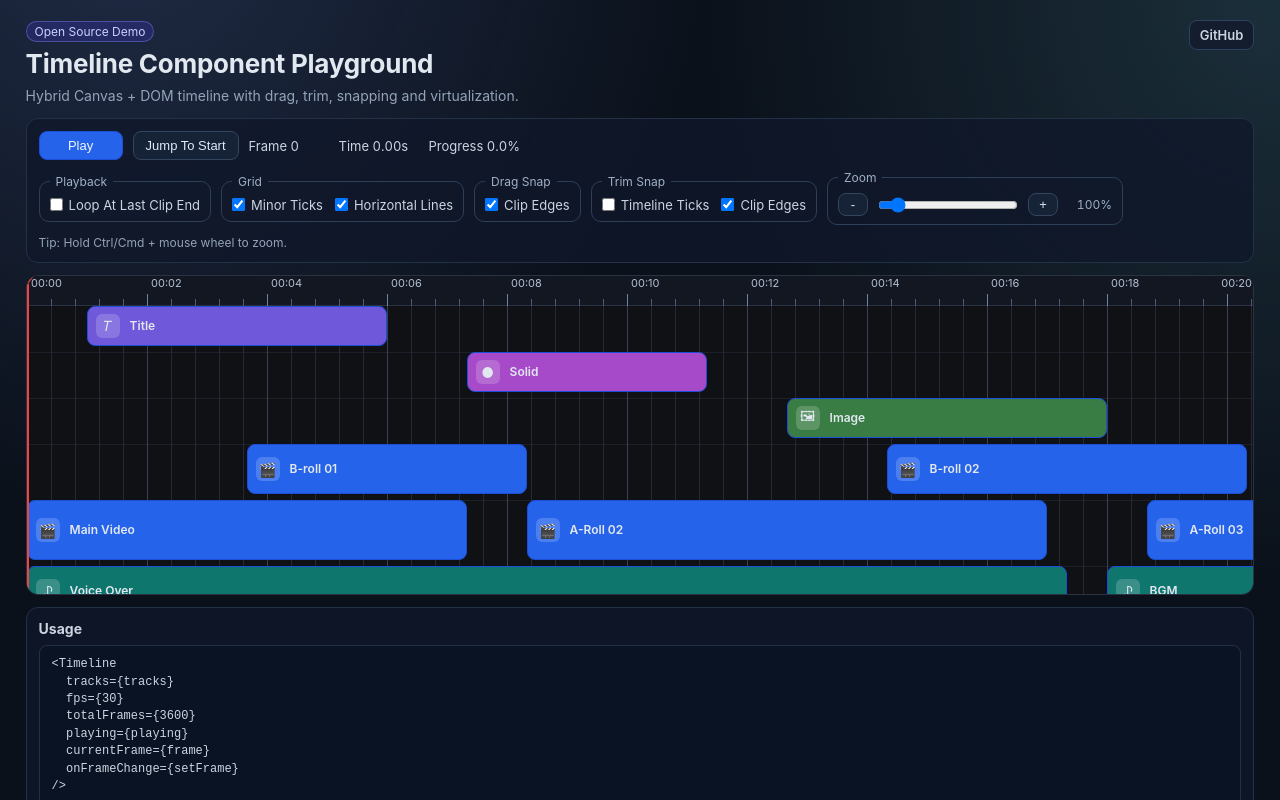
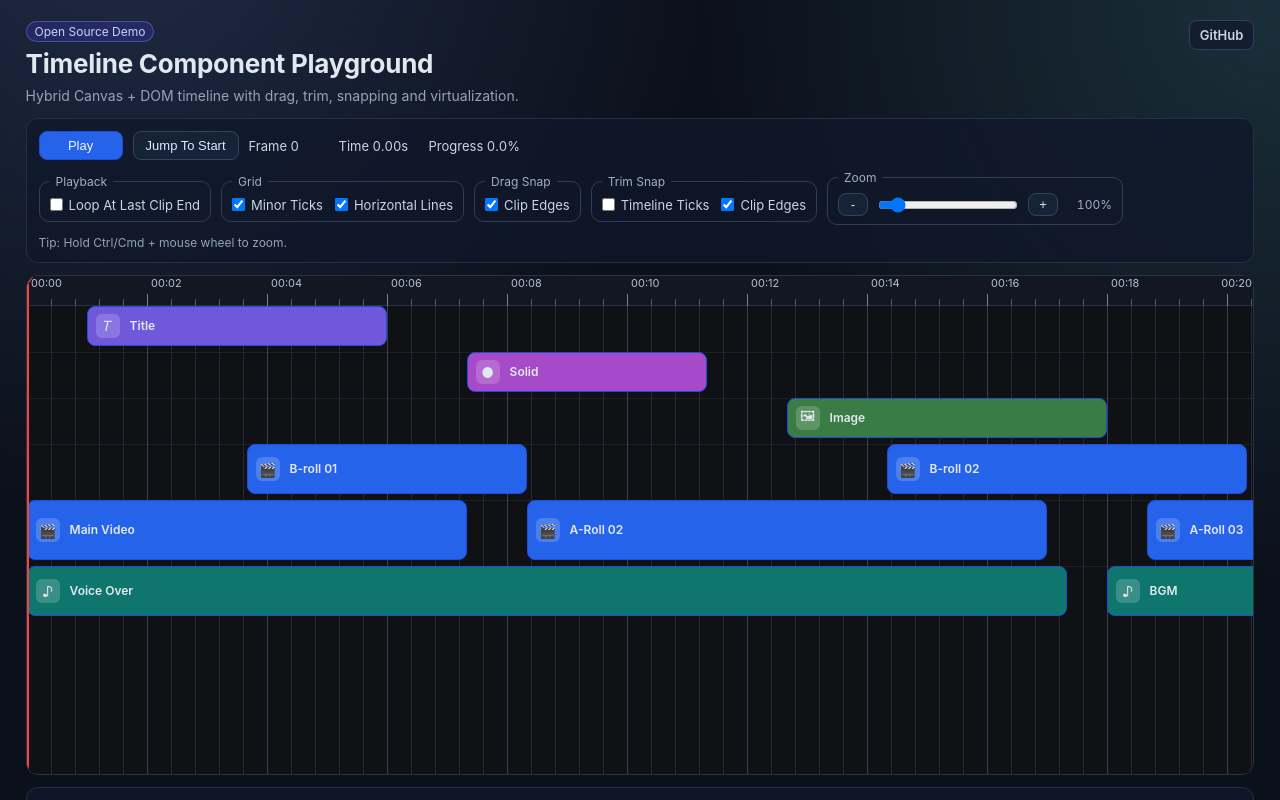
Before and after one commit to heyanpeng/ViteCutTimeline, a React (Vite) app: page / in a window 1280 px wide. Shown: the top 800 px of the page. Built offline with nearby package versions, Linux system fonts and the light colour scheme.

Commit message:
Update Timeline component height for improved layout

```diff
--- a/src/timeline/Timeline.css
+++ b/src/timeline/Timeline.css
@@ -1,7 +1,7 @@
 .timeline-root {
   position: relative;
   width: 100%;
-  height: 320px;
+  height: 500px;
   overflow: hidden;
   border: 1px solid #2b3342;
   border-radius: 12px;
```
